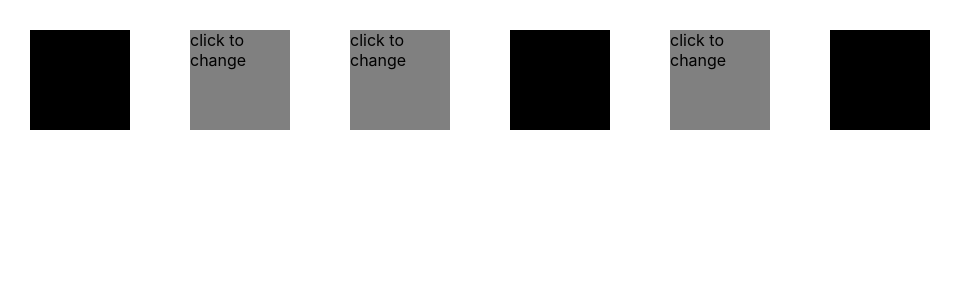
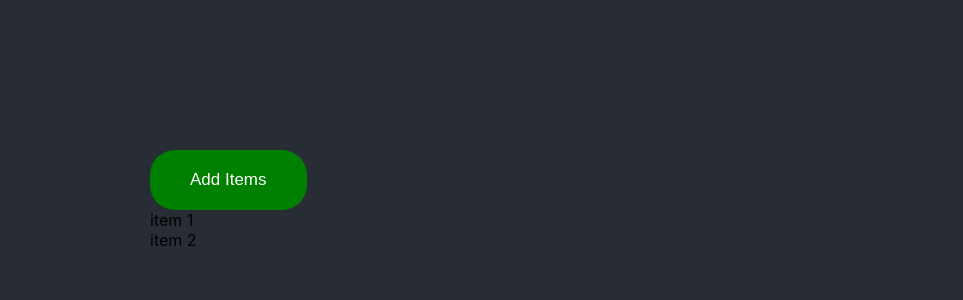
Before and after one commit to syedalirazazaidi/reactjs-_challanges, a React (Create React App) app: page / in a window 1280 px wide. Shown: the top 300 px of the page, without its empty margins (0-963 px from the left). Built offline with nearby package versions, Linux system fonts and the light colour scheme.

Commit message:
set state in reactjs

```diff
--- a/src/App.js
+++ b/src/App.js
@@ -3,19 +3,28 @@ import Box from "./Box/Box";
 import Project2 from "./project2/components/app";
 import Project3 from "./Project3/app";
 import Hero from "./project4/app";
-// import Project1 from "./project1/app";
+import Project1 from "./project1/app";
 // import "./project4/styles.css";
 import Heronew from "./project5/components/hero";
 import Main from "./project5/components/main";
+import Incre from "./new/button";
 
 const App = () => {
+  const [items, setItems] = React.useState(["item 1", "item 2"]);
+  const addItem = () => {
+    setItems((prev) => [...prev, `item${prev.length + 1}`]);
+  };
+  const ite = items.map((ip) => <div>{ip}</div>);
+
   return (
     <div>
+      <Incre />
+      {/* add an items{ite} */}
       {/* <Project1 /> */}
       {/* <Project2 /> */}
       {/* <Hero /> */}
       {/* <Heronew /> */}
-      <Box />
+      {/* <Box /> */}
       {/* <Main /> */}
     </div>
   );
--- a/src/Box/Boxx.js
+++ b/src/Box/Boxx.js
@@ -6,6 +6,7 @@ const Boxx = (props) => {
   return (
     <div style={style} className="box" onClick={props.toggle}>
       {" "}
+      {window.innerWidth}
       click to change
     </div>
   );
--- /dev/null
+++ b/src/new/button.js
@@ -0,0 +1,34 @@
+import React from "react";
+
+const Incre = () => {
+  const [item, setItem] = React.useState(["item 1", "item 2"]);
+  const addItems = () => {
+    setItem((prev) => {
+      return [...prev, `item${item.length + 1}`];
+    });
+  };
+  const allItems = item.map((i, index) => {
+    return <div key={index}>{i}</div>;
+  });
+
+  return (
+    <div style={{ margin: "150px" }}>
+      <button
+        style={{
+          padding: "20px 40px",
+          borderRadius: "25px",
+          border: "none",
+          backgroundColor: "green",
+          color: "#FFFF",
+          fontSize: "17px",
+        }}
+        onClick={addItems}
+      >
+        Add Items
+      </button>
+      {allItems}
+    </div>
+  );
+};
+
+export default Incre;
--- a/src/project1/components/navbar.js
+++ b/src/project1/components/navbar.js
@@ -2,11 +2,26 @@ import React from "react";
 import relogo from "./logo_react.png";
 import "./styles.css";
 const NavBar = () => {
+  const [light, dark] = React.useState(true);
+  const togglebutton = () => {
+    dark(!light);
+  };
+
   return (
     <nav>
       <img src={relogo} alt="reactlogo" />
-      <h3>ReactFonts</h3>
-      <h4>React Course - Project 1</h4>
+      {/* <h3>ReactFonts</h3>
+      <h4>React Course - Project 1</h4> */}
+      <div>
+        <button type="button" onClick={togglebutton}></button>
+        {/* <Toggle checked={darkMode.value} onChange={darkMode.toggle} /> */}
+        <button type="button">Dark</button>
+        {/* <label
+          style={{ background: light && "red" }}
+          className="react-switch-label"
+          htmlFor={`react-switch-new`}
+        ></label> */}
+      </div>
     </nav>
   );
 };
--- a/src/project1/components/styles.css
+++ b/src/project1/components/styles.css
@@ -7,6 +7,9 @@ body {
   background-color: #282d35;
   height: 100vh;
 
+}
+.dark{
+  background-color: red;
 }
 nav {
   display: flex;
```
